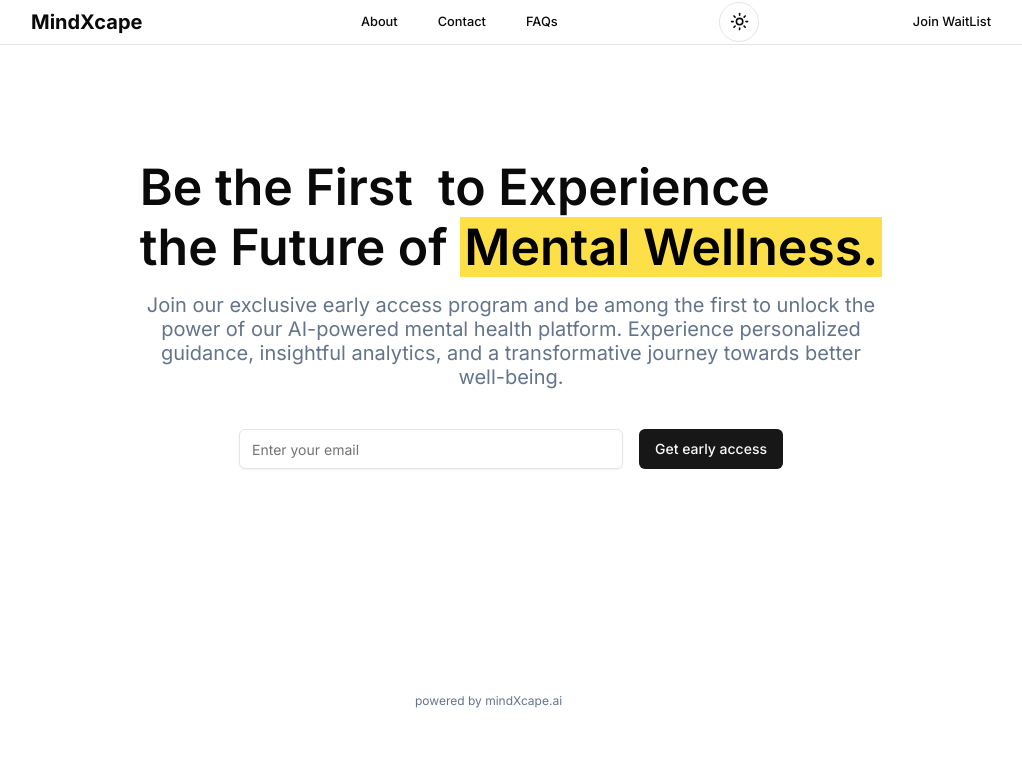
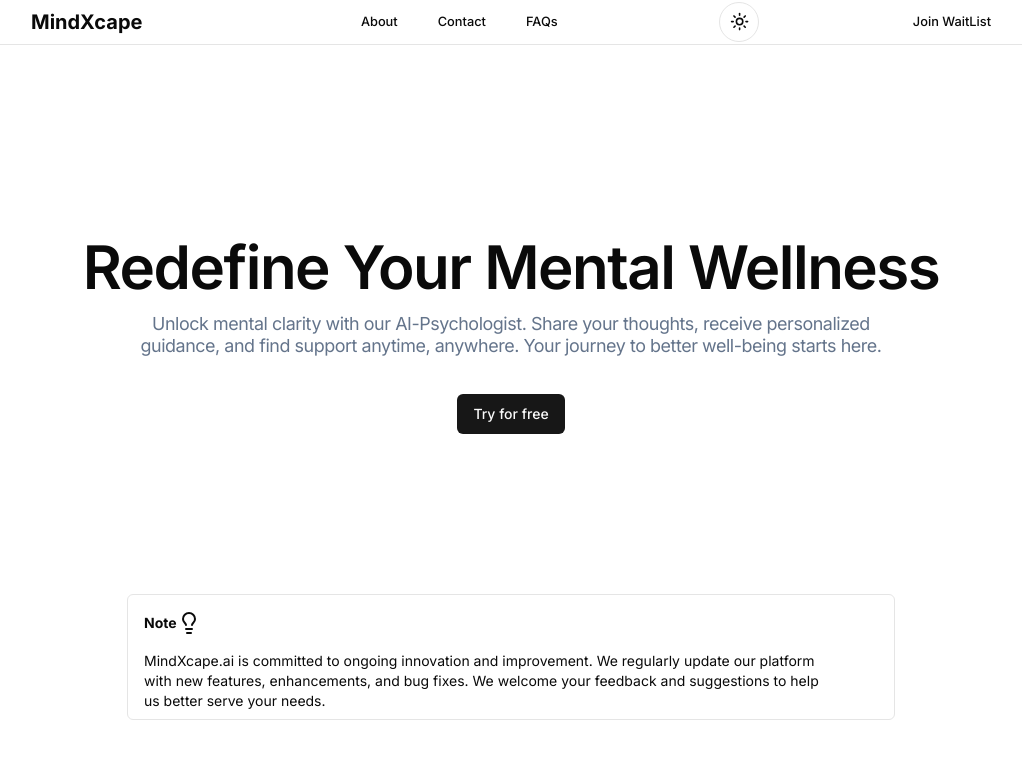
Before and after one commit to MrNikhillyadav/mindscape.ai, a Next.js app: page / in a window 1280 px wide. Shown: the top 758 px of the page, without its empty margins (129-1151 px from the left). Built offline with nearby package versions, Linux system fonts and the light colour scheme; no server answers.

Commit message:
remove earlyaccess

```diff
--- a/app/page.js
+++ b/app/page.js
@@ -3,12 +3,11 @@ import { Lightbulb } from "lucide-react";
 import Image from "next/image";
 import Link from "next/link";
 import Note from "./chatPage/_components/Note";
-import GetEarlyAccess from './_components/GetEarlyAccess'
 
 export default function Home() {
   return (
-    <>
-     {/* <div  className=" max-w-[80vw] m-auto ">
+
+      <div  className=" max-w-[80vw] m-auto ">
       <div className="  w-full  flex flex-col justify-center  items-center">
 
             <div className=' flex flex-col justify-center items-center p-4   mt-[20vh]'>
@@ -29,9 +28,7 @@ export default function Home() {
               </div>
 
        </div>
-    </div> */}
+    </div>
 
-    <GetEarlyAccess/>
-    </>
   );
 }
--- a/package.json
+++ b/package.json
@@ -20,7 +20,7 @@
     "clsx": "^2.1.1",
     "drizzle-orm": "^0.31.2",
     "lucide-react": "^0.397.0",
-    "next": "14.2.4",
+    "next": "^14.2.23",
     "next-themes": "^0.3.0",
     "react": "^18.3.1",
     "react-dom": "^18.3.1",
```
Also changed, not shown: 2 other files (tests, documents, lock files or other folders).
